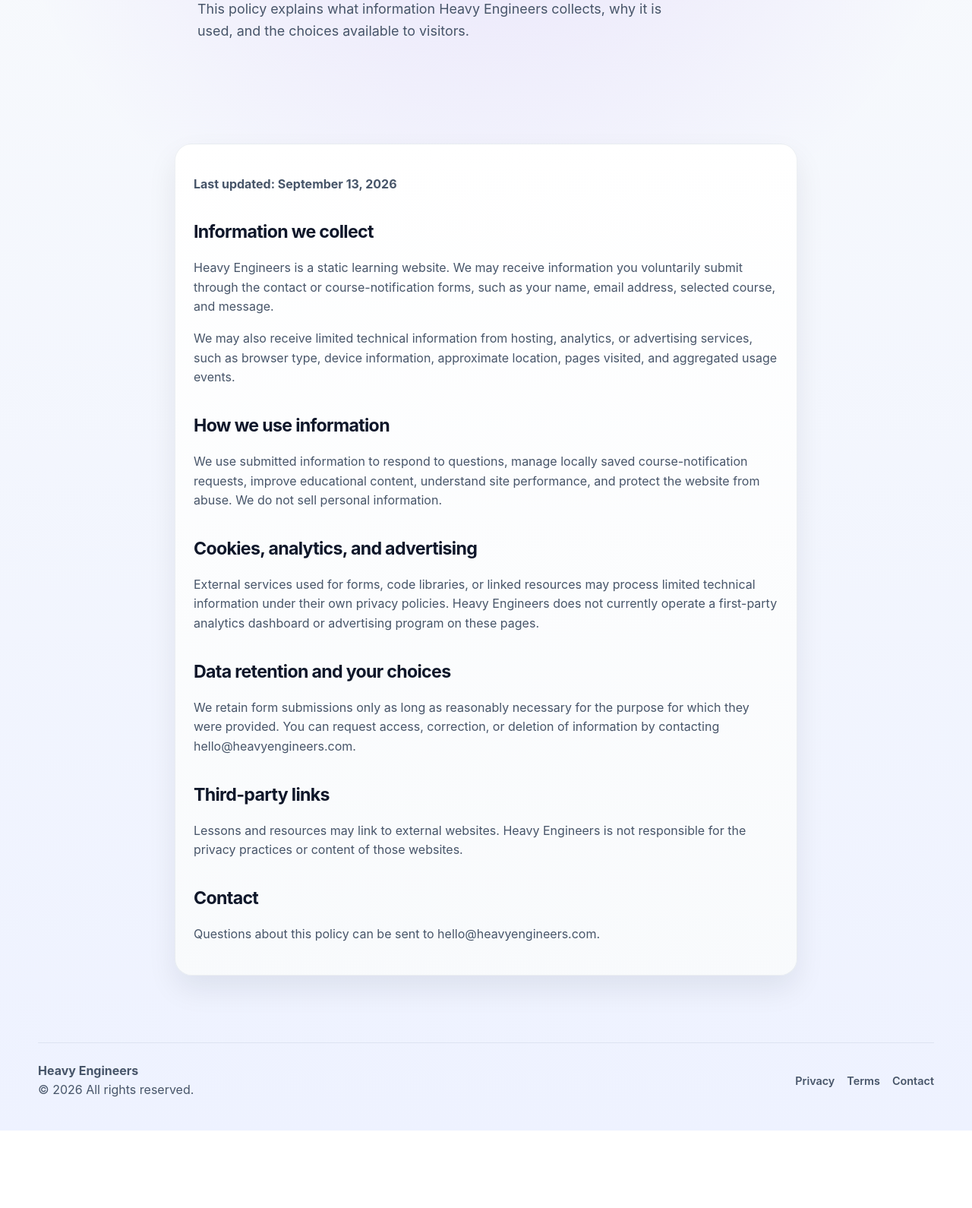
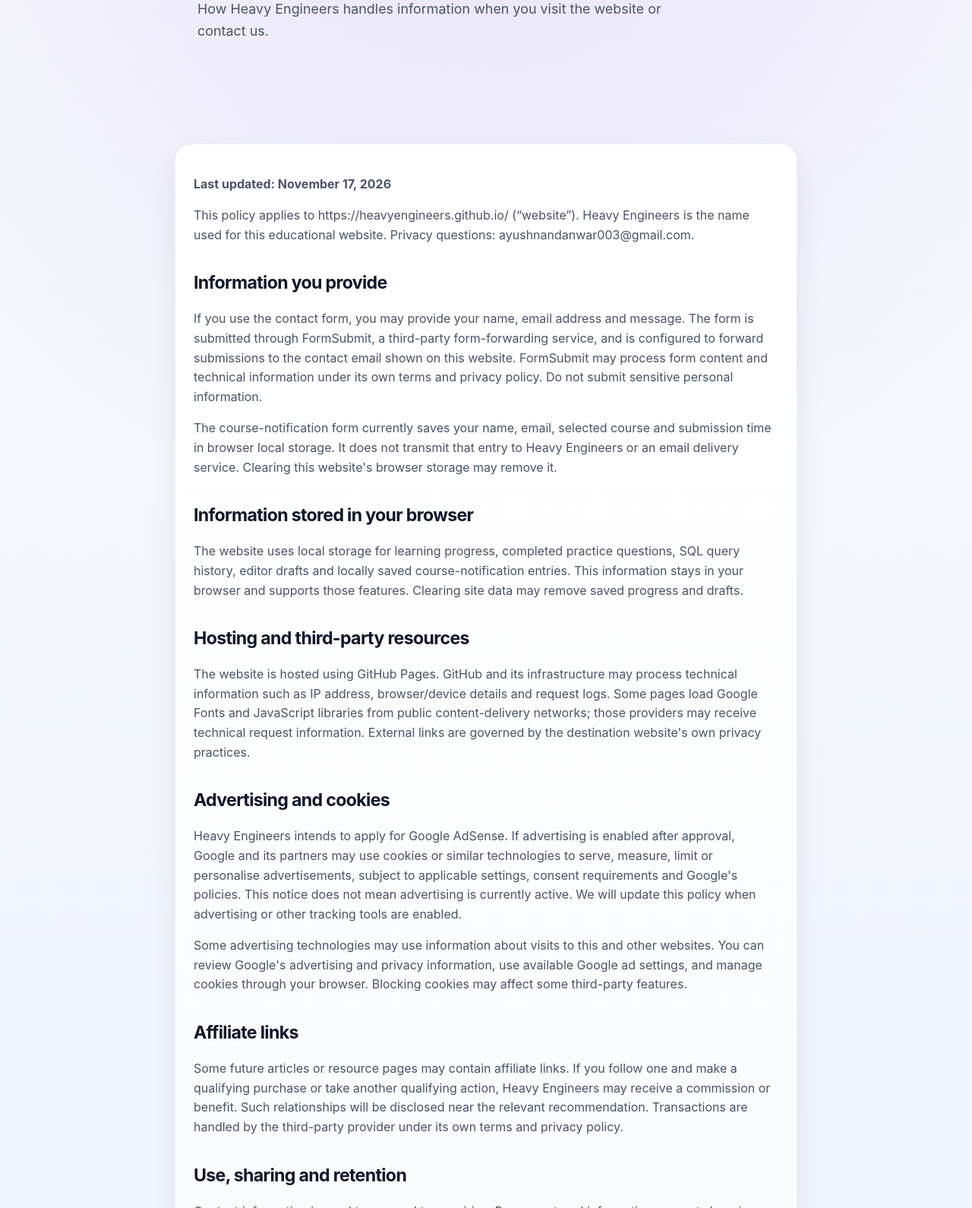
Before and after one commit to heavyengineers/heavyengineers.github.io, a plain HTML site: page privacy.html in a window 1280 px wide. Shown: the part 278-1868 px from the top of the page at 76% size. Before the commit the page ends 1766 px from the top, so only its background shows below. Drawn offline with Linux system fonts and the light colour scheme.

Commit message:
Update privacy.html for legal and advertising readiness

```diff
--- a/privacy.html
+++ b/privacy.html
@@ -1,51 +1,16 @@
 <!DOCTYPE html>
-<html lang="en">
-  <head>
-    <meta charset="UTF-8" />
-    <meta name="viewport" content="width=device-width, initial-scale=1.0" />
-    <meta name="description" content="Read the Heavy Engineers privacy policy and learn how information is handled on this website." />
-    <meta name="robots" content="index, follow" />
-    <meta name="theme-color" content="#7C3AED" />
-    <title>Privacy Policy | Heavy Engineers</title>
-    <link rel="icon" type="image/svg+xml" href="assets/favicon.svg" />
-    <link rel="canonical" href="https://heavyengineers.github.io/privacy.html" />
-    <link rel="stylesheet" href="styles.css?v=12" />
-  </head>
-  <body>
-    <header class="topbar">
-      <div class="container nav">
-        <a href="index.html" class="brand" aria-label="Heavy Engineers home"><span class="brand-icon">HE</span><span class="brand-word">HEAVY ENGINEERS</span></a>
-        <button class="menu-toggle" aria-label="Toggle navigation" aria-expanded="false">☰</button>
-        <nav class="nav-links" aria-label="Main navigation">
-          <a href="index.html">Home</a><a href="courses.html">Courses</a><a href="notes.html">Resources</a><a href="about.html">About</a><a href="contact.html">Contact</a>
-        </nav>
-        <a href="contact.html" class="nav-cta">Get guidance</a>
-      </div>
-    </header>
-    <main>
-      <section class="page-hero"><div class="container page-hero-content">
-        <span class="page-breadcrumb">Home / Privacy</span>
-        <h1>Privacy Policy</h1>
-        <p class="hero-copy">This policy explains what information Heavy Engineers collects, why it is used, and the choices available to visitors.</p>
-      </div></section>
-      <section><div class="container page-card policy-content">
-        <p><strong>Last updated: September 13, 2026</strong></p>
-        <h2>Information we collect</h2>
-        <p>Heavy Engineers is a static learning website. We may receive information you voluntarily submit through the contact or course-notification forms, such as your name, email address, selected course, and message.</p>
-        <p>We may also receive limited technical information from hosting, analytics, or advertising services, such as browser type, device information, approximate location, pages visited, and aggregated usage events.</p>
-        <h2>How we use information</h2>
-        <p>We use submitted information to respond to questions, manage locally saved course-notification requests, improve educational content, understand site performance, and protect the website from abuse. We do not sell personal information.</p>
-        <h2>Cookies, analytics, and advertising</h2>
-        <p>External services used for forms, code libraries, or linked resources may process limited technical information under their own privacy policies. Heavy Engineers does not currently operate a first-party analytics dashboard or advertising program on these pages.</p>
-        <h2>Data retention and your choices</h2>
-        <p>We retain form submissions only as long as reasonably necessary for the purpose for which they were provided. You can request access, correction, or deletion of information by contacting <a href="mailto:hello@heavyengineers.com">hello@heavyengineers.com</a>.</p>
-        <h2>Third-party links</h2>
-        <p>Lessons and resources may link to external websites. Heavy Engineers is not responsible for the privacy practices or content of those websites.</p>
-        <h2>Contact</h2>
-        <p>Questions about this policy can be sent to <a href="mailto:hello@heavyengineers.com">hello@heavyengineers.com</a>.</p>
-      </div></section>
-    </main>
-    <footer class="footer"><div class="container footer-row"><div><strong>Heavy Engineers</strong><div>© <span id="year"></span> All rights reserved.</div></div><div class="footer-links"><a href="privacy.html">Privacy</a><a href="terms.html">Terms</a><a href="contact.html">Contact</a></div></div></footer>
-    <script src="script.js?v=15"></script>
-  </body>
-</html>
+<html lang="en"><head><meta charset="UTF-8"><meta name="viewport" content="width=device-width, initial-scale=1"><meta name="description" content="Heavy Engineers privacy policy covering forms, browser storage, third-party services, advertising and visitor choices."><meta name="robots" content="index,follow"><title>Privacy Policy | Heavy Engineers</title><link rel="canonical" href="https://heavyengineers.github.io/privacy.html"><link rel="stylesheet" href="styles.css?v=12"></head>
+<body><header class="topbar"><div class="container nav"><a href="index.html" class="brand"><span class="brand-icon">HE</span><span class="brand-word">HEAVY ENGINEERS</span></a><nav class="nav-links" aria-label="Main navigation"><a href="index.html">Home</a><a href="courses.html">Courses</a><a href="notes.html">Resources</a><a href="about.html">About</a><a href="contact.html">Contact</a></nav><a href="contact.html" class="nav-cta">Get guidance</a></div></header>
+<main><section class="page-hero"><div class="container page-hero-content"><span class="page-breadcrumb">Home / Privacy</span><h1>Privacy Policy</h1><p class="hero-copy">How Heavy Engineers handles information when you visit the website or contact us.</p></div></section><section><div class="container page-card policy-content">
+<p><strong>Last updated: November 17, 2026</strong></p><p>This policy applies to https://heavyengineers.github.io/ (“website”). Heavy Engineers is the name used for this educational website. Privacy questions: <a href="mailto:ayushnandanwar003@gmail.com">ayushnandanwar003@gmail.com</a>.</p>
+<h2>Information you provide</h2><p>If you use the contact form, you may provide your name, email address and message. The form is submitted through FormSubmit, a third-party form-forwarding service, and is configured to forward submissions to the contact email shown on this website. FormSubmit may process form content and technical information under its own terms and privacy policy. Do not submit sensitive personal information.</p>
+<p>The course-notification form currently saves your name, email, selected course and submission time in browser local storage. It does not transmit that entry to Heavy Engineers or an email delivery service. Clearing this website's browser storage may remove it.</p>
+<h2>Information stored in your browser</h2><p>The website uses local storage for learning progress, completed practice questions, SQL query history, editor drafts and locally saved course-notification entries. This information stays in your browser and supports those features. Clearing site data may remove saved progress and drafts.</p>
+<h2>Hosting and third-party resources</h2><p>The website is hosted using GitHub Pages. GitHub and its infrastructure may process technical information such as IP address, browser/device details and request logs. Some pages load Google Fonts and JavaScript libraries from public content-delivery networks; those providers may receive technical request information. External links are governed by the destination website's own privacy practices.</p>
+<h2>Advertising and cookies</h2><p>Heavy Engineers intends to apply for Google AdSense. If advertising is enabled after approval, Google and its partners may use cookies or similar technologies to serve, measure, limit or personalise advertisements, subject to applicable settings, consent requirements and Google's policies. This notice does not mean advertising is currently active. We will update this policy when advertising or other tracking tools are enabled.</p><p>Some advertising technologies may use information about visits to this and other websites. You can review Google's advertising and privacy information, use available Google ad settings, and manage cookies through your browser. Blocking cookies may affect some third-party features.</p>
+<h2>Affiliate links</h2><p>Some future articles or resource pages may contain affiliate links. If you follow one and make a qualifying purchase or take another qualifying action, Heavy Engineers may receive a commission or benefit. Such relationships will be disclosed near the relevant recommendation. Transactions are handled by the third-party provider under its own terms and privacy policy.</p>
+<h2>Use, sharing and retention</h2><p>Contact information is used to respond to enquiries. Browser-stored information supports learning and practice features. We do not sell personal information. Service providers may process information to provide hosting, form forwarding or other services, and information may be disclosed where required by law. Contact-form messages may remain in the receiving email account and FormSubmit systems according to their retention practices. Browser data remains until cleared or removed by the browser.</p>
+<h2>Your choices and requests</h2><p>You may choose not to submit forms, clear local website data, or use available advertising and browser privacy settings. To ask a question or request action regarding a contact-form submission, email <a href="mailto:ayushnandanwar003@gmail.com">ayushnandanwar003@gmail.com</a>. Requests will be handled subject to applicable law and our ability to locate the relevant information.</p>
+<h2>Children</h2><p>This website provides general educational content and is not designed to knowingly collect personal information from children. Contact us if you believe a child has submitted personal information.</p>
+<h2>Changes and contact</h2><p>We may update this policy when the website, service providers, advertising or applicable requirements change. Privacy questions: <a href="mailto:ayushnandanwar003@gmail.com">ayushnandanwar003@gmail.com</a>.</p>
+</div></section></main><footer class="footer"><div class="container footer-row"><div><strong>Heavy Engineers</strong><div>© <span id="year"></span> All rights reserved.</div></div><div class="footer-links"><a href="privacy.html">Privacy</a><a href="terms.html">Terms</a><a href="affiliate-disclosure.html">Affiliate Disclosure</a><a href="contact.html">Contact</a></div></div></footer><script src="script.js?v=15"></script></body></html>
```
